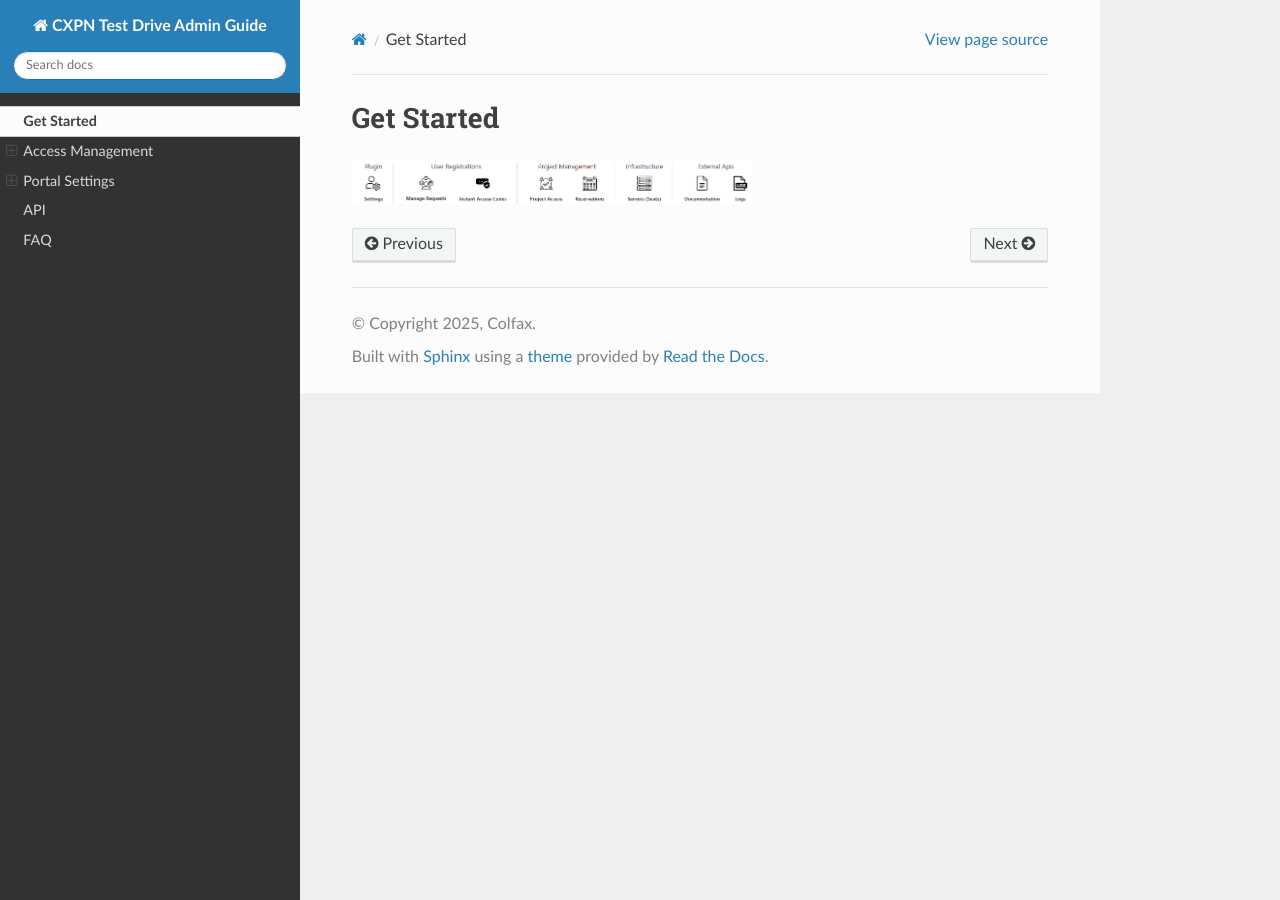
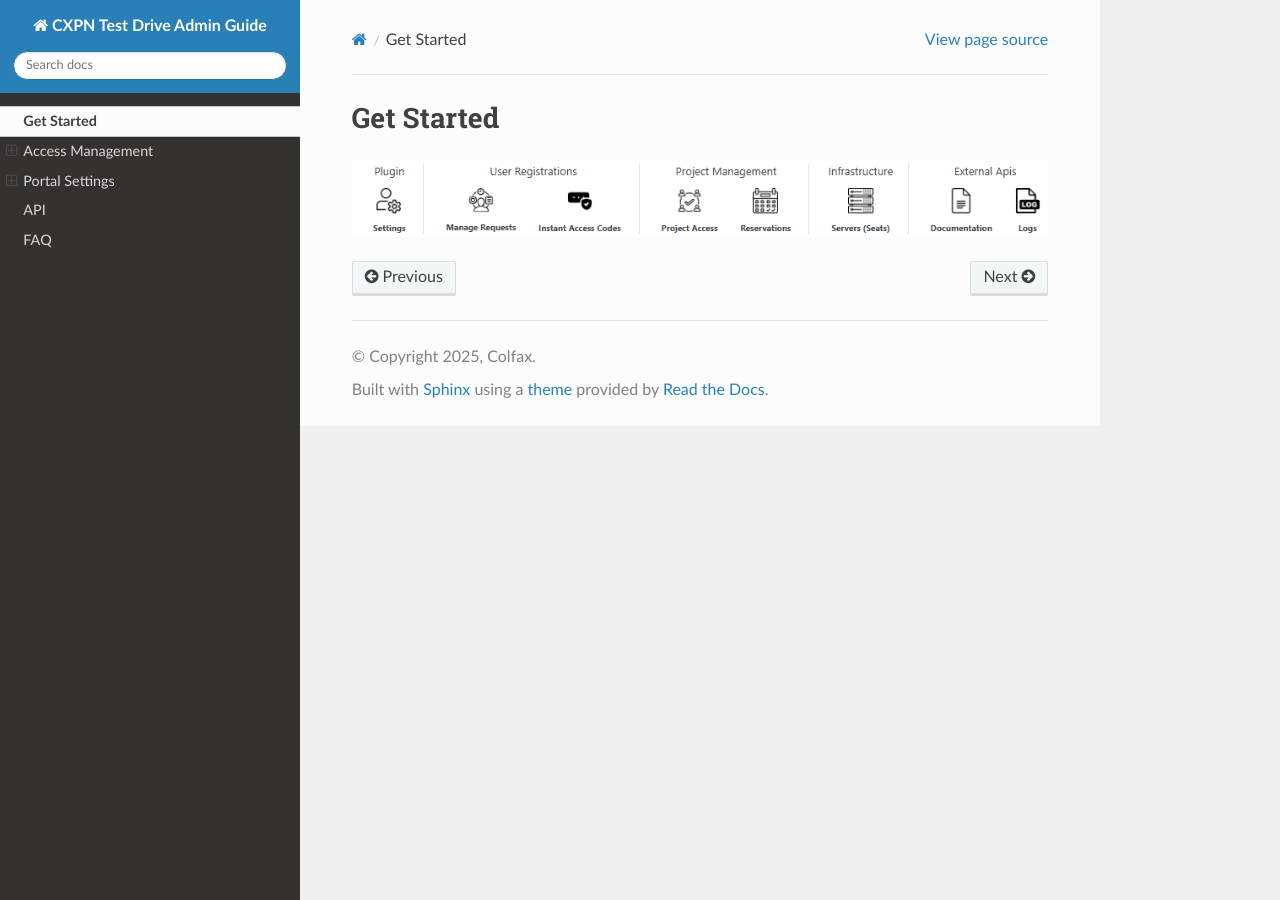
Before and after one commit to ColfaxResearch/cxpn-admin-readthedocs, a Sphinx documentation site: the page built from docs/source/get-started.rst, in a window 1280 px wide. Built offline with Sphinx 7.4.7 and the Read the Docs theme 3.1.0, drawn with Linux system fonts in a browser that asks for light colours.

Commit message:
Content edit.

```diff
--- a/docs/source/get-started.rst
+++ b/docs/source/get-started.rst
@@ -1,7 +1,6 @@
 Get Started
 ===========
 .. image:: /images/nav.png
-  :width: 400
   :alt: Alternative text
 ..
     Use this document to describe the overall flow of how to add users, manage reservations, provisioning, etc.
```
